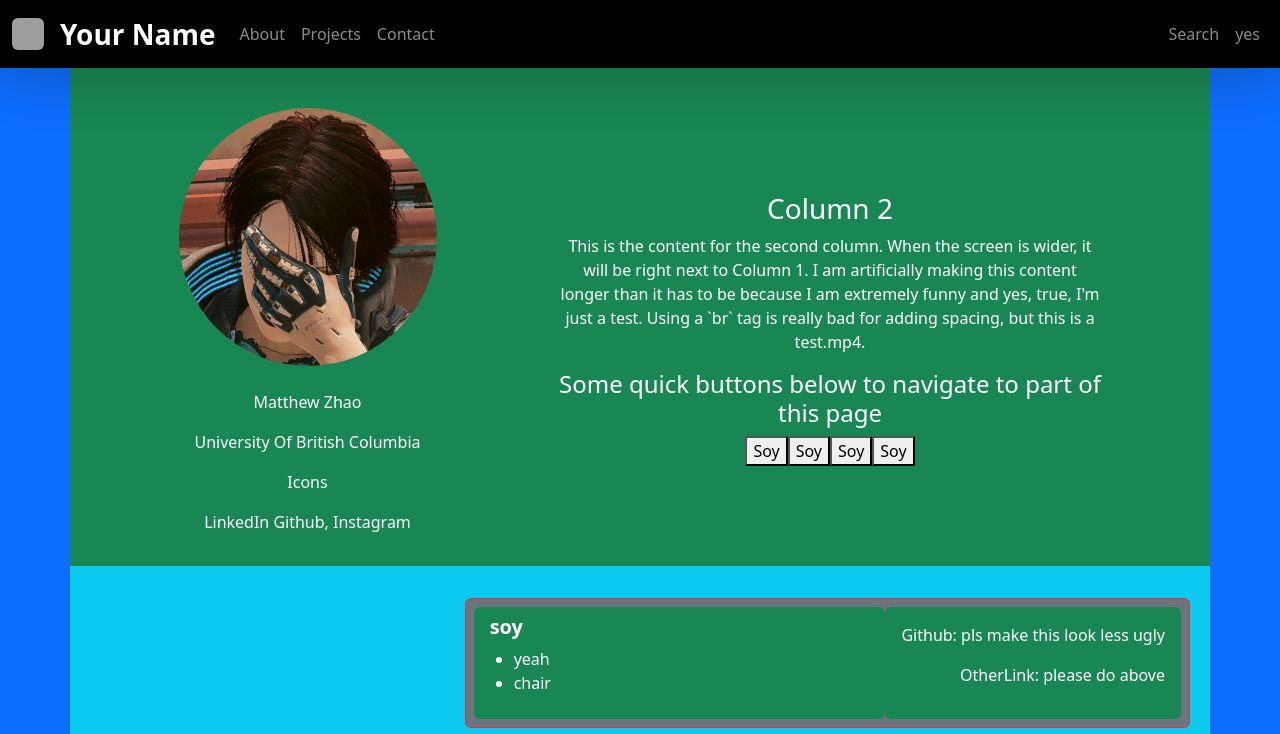
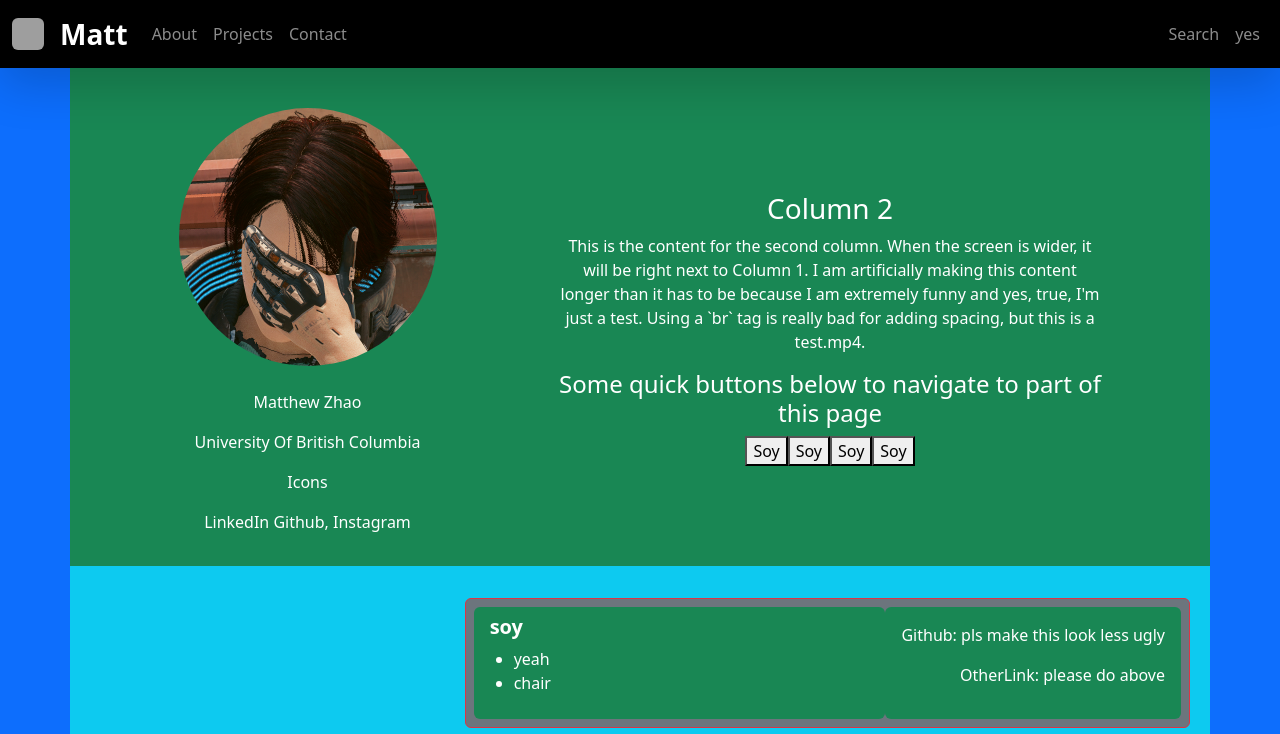
Before and after one commit to Matthewz43/MattsWebsite, a React (Vite) app: page / in a window 1280 px wide. Shown: the top 734 px of the page. Built offline with nearby package versions, Linux system fonts and the light colour scheme; grey boxes are pictures that could not be loaded.

Commit message:
Changed name

```diff
--- a/src/components/NavBar.tsx
+++ b/src/components/NavBar.tsx
@@ -55,7 +55,7 @@ function Navbar() {
           alt="Profile Icon"
         />
         <a className="navbar-brand fs-3 fw-bold" href="#">
-          Your Name
+          Matt
         </a>
 
         {/* Navbar Toggler for small screens */}
```
